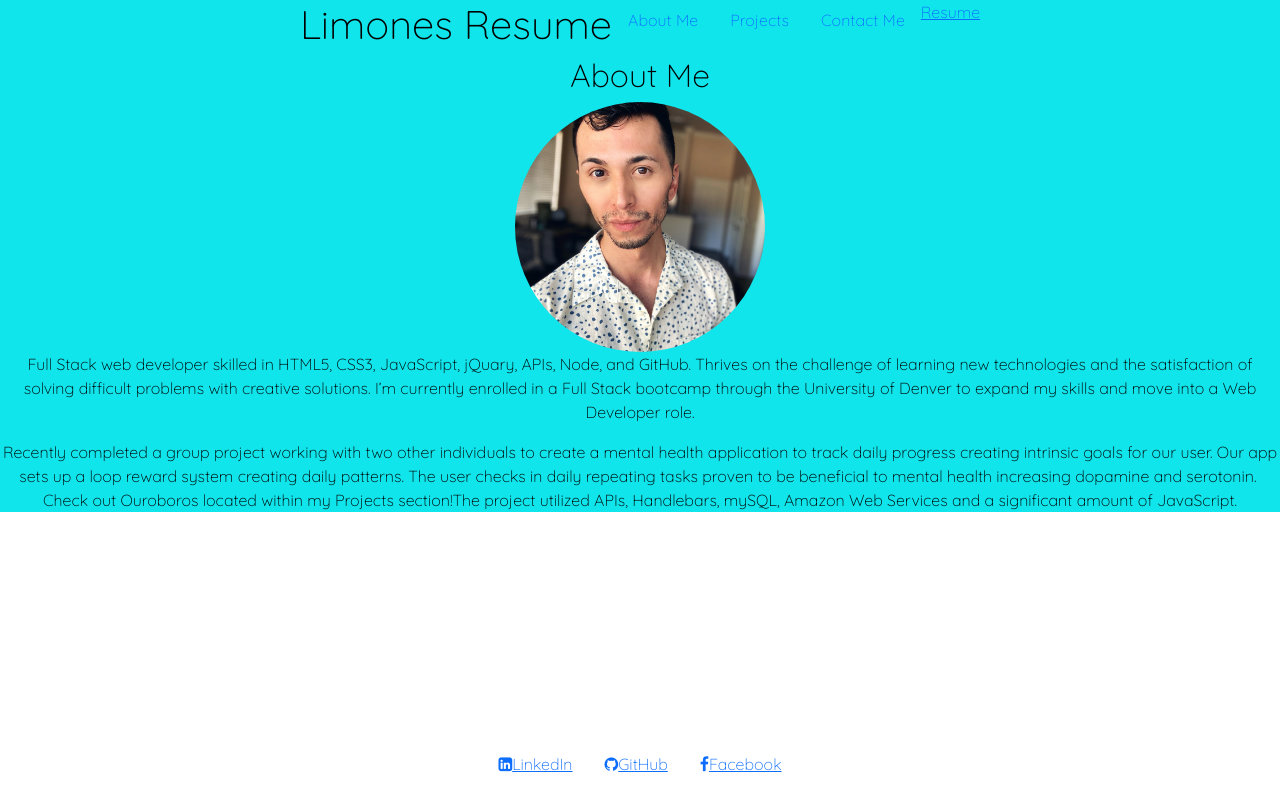
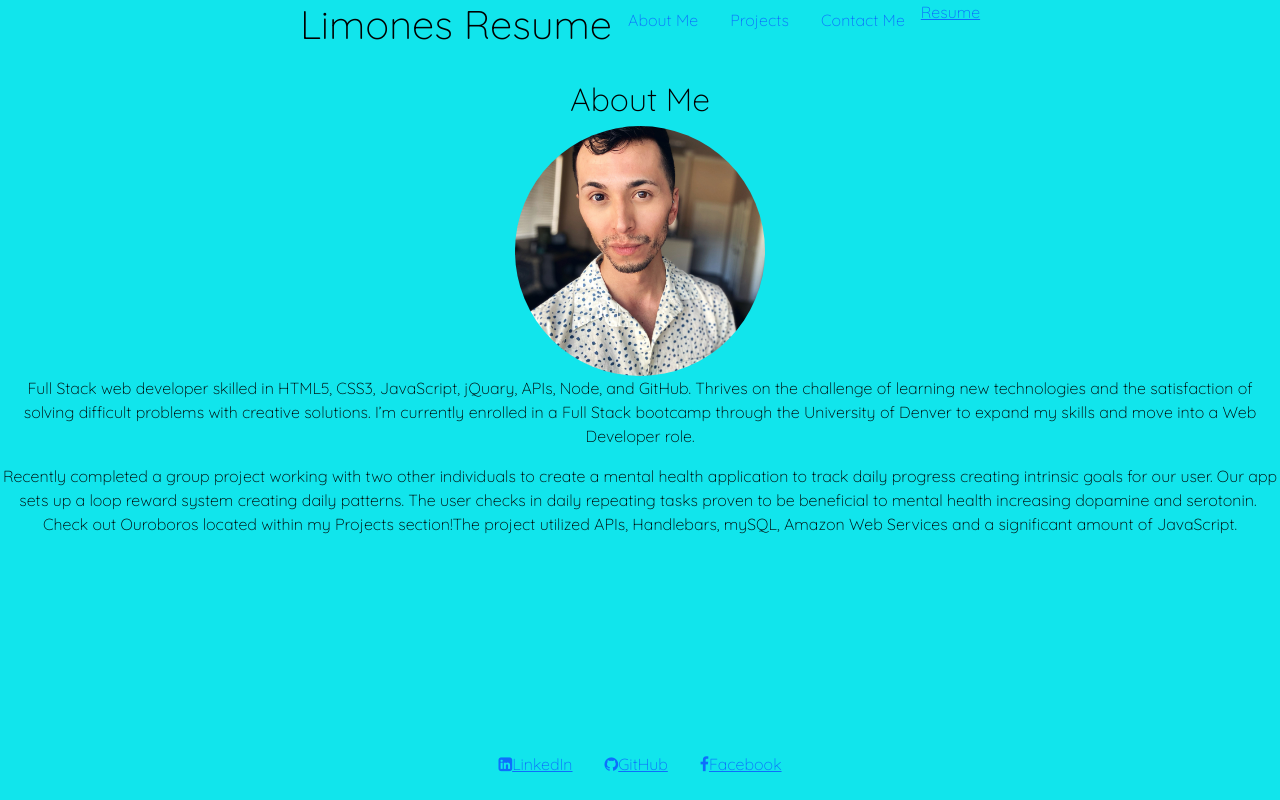
Before and after one commit to ZestyLimones/react-portfolio, a React (Create React App) app: page / in a window 1280 px wide. Built offline with nearby package versions, Linux system fonts and the light colour scheme.

Commit message:
added styling to page background.

```diff
--- a/src/components/Header.css
+++ b/src/components/Header.css
@@ -1,4 +1,5 @@
 .header {
   display: inline-flex;
   /* text-align: start; */
+  height: 5rem;
 }
--- a/src/components/PortfolioContainer.css
+++ b/src/components/PortfolioContainer.css
@@ -11,4 +11,5 @@
     rgb(17, 229, 236)
   ); */
   color: black;
+  height: 100vh;
 }
```
